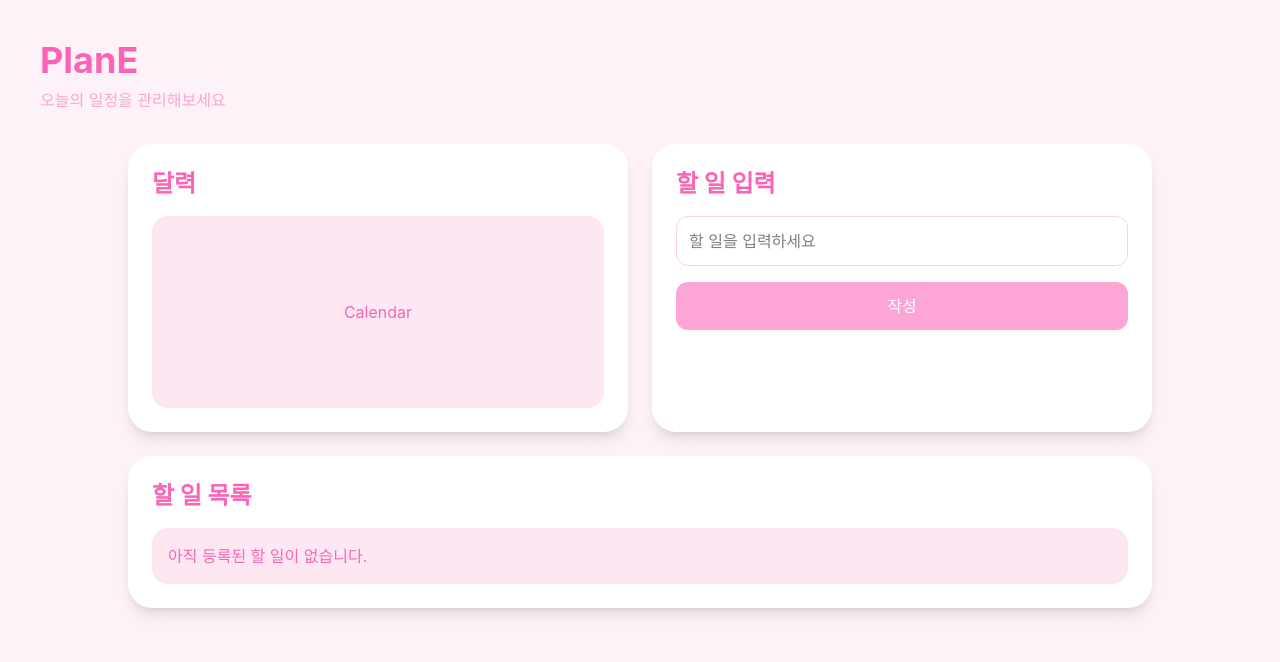
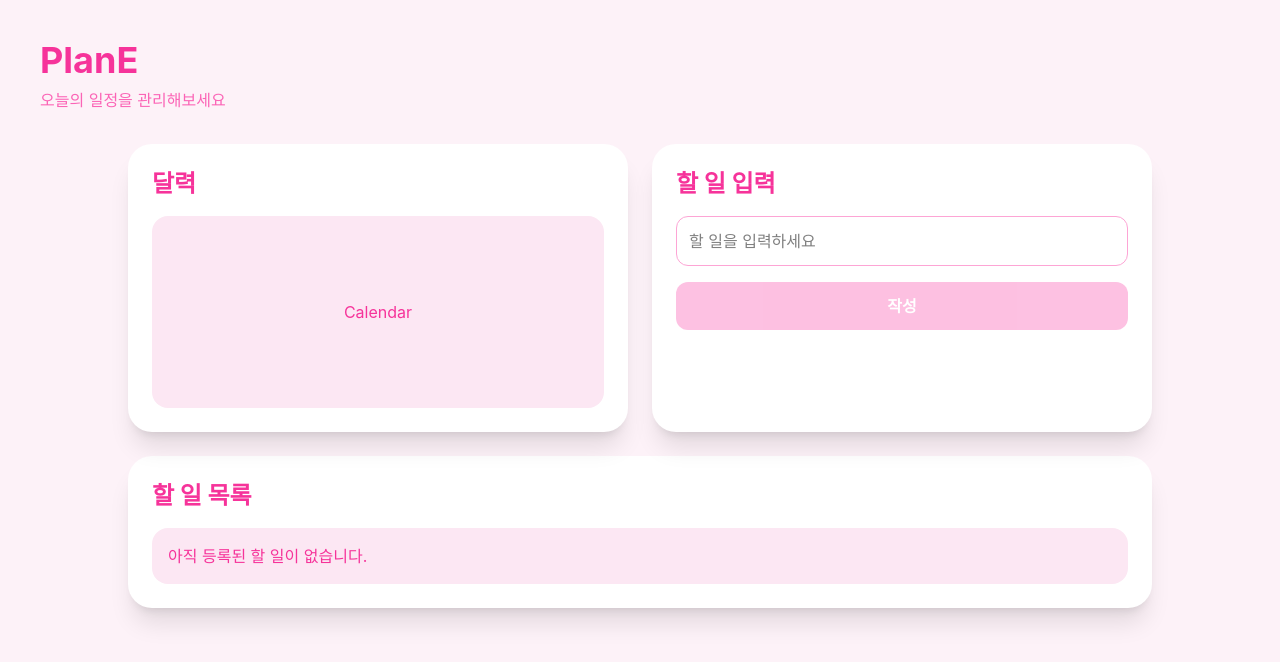
Before and after one commit to geuniey-commits/plan-e, a React (Vite) app: page /main in a window 1280 px wide. Shown: the top 662 px of the page. Built offline with nearby package versions, Linux system fonts and the light colour scheme.

Commit message:
style: improve main page visual contrast

```diff
--- a/src/pages/MainPage.jsx
+++ b/src/pages/MainPage.jsx
@@ -24,9 +24,7 @@ function MainPage() {
   const handleToggleComplete = (id) => {
     setTodos(
       todos.map((todo) =>
-        todo.id === id
-          ? { ...todo, completed: !todo.completed }
-          : todo
+        todo.id === id ? { ...todo, completed: !todo.completed } : todo
       )
     );
   };
@@ -34,9 +32,7 @@ function MainPage() {
   const handleSelectEmoji = (id, emoji) => {
     setTodos(
       todos.map((todo) =>
-        todo.id === id
-          ? { ...todo, emoji }
-          : todo
+        todo.id === id ? { ...todo, emoji } : todo
       )
     );
 
@@ -50,45 +46,39 @@ function MainPage() {
 
     setTodos(
       todos.map((todo) =>
-        todo.id === id
-          ? { ...todo, text: newText }
-          : todo
+        todo.id === id ? { ...todo, text: newText } : todo
       )
     );
   };
 
   const handleDeleteTodo = (id) => {
-    setTodos(
-      todos.filter((todo) => todo.id !== id)
-    );
+    setTodos(todos.filter((todo) => todo.id !== id));
   };
 
   return (
     <div className="min-h-screen bg-pink-50 p-10">
       <header className="mb-8">
-        <h1 className="text-4xl font-bold text-pink-400">
-          PlanE
-        </h1>
+        <h1 className="text-4xl font-bold text-pink-500">PlanE</h1>
 
-        <p className="text-pink-300 mt-2">
+        <p className="text-pink-400 mt-2">
           오늘의 일정을 관리해보세요
         </p>
       </header>
 
       <main className="max-w-5xl mx-auto">
         <div className="grid grid-cols-2 gap-6 mb-6">
-          <section className="bg-white rounded-3xl shadow-lg p-6 h-72">
-            <h2 className="text-2xl font-bold text-pink-400 mb-4">
+          <section className="bg-white rounded-3xl shadow-xl p-6 h-72">
+            <h2 className="text-2xl font-bold text-pink-500 mb-4">
               달력
             </h2>
 
-            <div className="h-48 bg-pink-100 rounded-2xl flex items-center justify-center text-pink-400">
+            <div className="h-48 bg-pink-100 rounded-2xl flex items-center justify-center text-pink-500">
               Calendar
             </div>
           </section>
 
-          <section className="bg-white rounded-3xl shadow-lg p-6 h-72">
-            <h2 className="text-2xl font-bold text-pink-400 mb-4">
+          <section className="bg-white rounded-3xl shadow-xl p-6 h-72">
+            <h2 className="text-2xl font-bold text-pink-500 mb-4">
               할 일 입력
             </h2>
 
@@ -102,25 +92,30 @@ function MainPage() {
                   handleAddTodo();
                 }
               }}
-              className="w-full border border-pink-200 rounded-xl p-3 mb-4 outline-none focus:border-pink-400 focus:ring-2 focus:ring-pink-100"
+              className="w-full border border-pink-300 rounded-xl p-3 mb-4 outline-none focus:border-pink-500 focus:ring-2 focus:ring-pink-100"
             />
 
             <button
               onClick={handleAddTodo}
-              className="w-full bg-pink-300 hover:bg-pink-400 text-white py-3 rounded-xl"
+              disabled={!todo.trim()}
+              className={`w-full py-3 rounded-xl text-white font-semibold transition-all duration-200 ${
+                todo.trim()
+                  ? "bg-pink-400 hover:bg-pink-500 cursor-pointer"
+                  : "bg-pink-400 opacity-40 cursor-not-allowed"
+              }`}
             >
               작성
             </button>
           </section>
         </div>
 
-        <section className="bg-white rounded-3xl shadow-lg p-6">
-          <h2 className="text-2xl font-bold text-pink-400 mb-4">
+        <section className="bg-white rounded-3xl shadow-xl p-6">
+          <h2 className="text-2xl font-bold text-pink-500 mb-4">
             할 일 목록
           </h2>
 
           {todos.length === 0 ? (
-            <div className="bg-pink-100 rounded-2xl p-4 text-pink-400">
+            <div className="bg-pink-100 rounded-2xl p-4 text-pink-500">
               아직 등록된 할 일이 없습니다.
             </div>
           ) : (
@@ -133,10 +128,8 @@ function MainPage() {
                   <div className="flex items-center justify-between">
                     <div className="flex items-center gap-3">
                       <button
-                        onClick={() =>
-                          handleToggleComplete(todo.id)
-                        }
-                        className="w-6 h-6 rounded-full border border-pink-400 bg-white flex items-center justify-center text-pink-400"
+                        onClick={() => handleToggleComplete(todo.id)}
+                        className="w-6 h-6 rounded-full border border-pink-500 bg-white flex items-center justify-center text-pink-500"
                       >
                         {todo.completed ? "✓" : ""}
                       </button>
@@ -146,14 +139,14 @@ function MainPage() {
                           className={
                             todo.completed
                               ? "line-through text-pink-300"
-                              : "text-pink-500"
+                              : "text-pink-600"
                           }
                         >
                           {todo.text}
                         </p>
 
                         {todo.emoji && (
-                          <p className="text-sm text-pink-400 mt-1">
+                          <p className="text-sm text-pink-500 mt-1">
                             오늘의 리뷰 {todo.emoji}
                           </p>
                         )}
@@ -164,30 +157,24 @@ function MainPage() {
                       <button
                         onClick={() =>
                           setSelectedTodoId(
-                            selectedTodoId === todo.id
-                              ? null
-                              : todo.id
+                            selectedTodoId === todo.id ? null : todo.id
                           )
                         }
-                        className="bg-white px-3 py-1 rounded-lg hover:bg-pink-50"
+                        className="bg-white px-3 py-1 rounded-lg text-pink-500 hover:bg-pink-50"
                       >
                         리뷰
                       </button>
 
                       <button
-                        onClick={() =>
-                          handleEditTodo(todo.id)
-                        }
-                        className="bg-white px-3 py-1 rounded-lg text-pink-400 hover:bg-pink-50"
+                        onClick={() => handleEditTodo(todo.id)}
+                        className="bg-white px-3 py-1 rounded-lg text-pink-500 hover:bg-pink-50"
                       >
                         수정
                       </button>
 
                       <button
-                        onClick={() =>
-                          handleDeleteTodo(todo.id)
-                        }
-                        className="bg-white px-3 py-1 rounded-lg text-pink-400 hover:bg-pink-50"
+                        onClick={() => handleDeleteTodo(todo.id)}
+                        className="bg-white px-3 py-1 rounded-lg text-pink-500 hover:bg-pink-50"
                       >
                         삭제
                       </button>
@@ -199,12 +186,7 @@ function MainPage() {
                       {emojiList.map((emoji) => (
                         <button
                           key={emoji}
-                          onClick={() =>
-                            handleSelectEmoji(
-                              todo.id,
-                              emoji
-                            )
-                          }
+                          onClick={() => handleSelectEmoji(todo.id, emoji)}
                           className="bg-white w-9 h-9 rounded-full hover:bg-pink-50"
                         >
                           {emoji}
```
